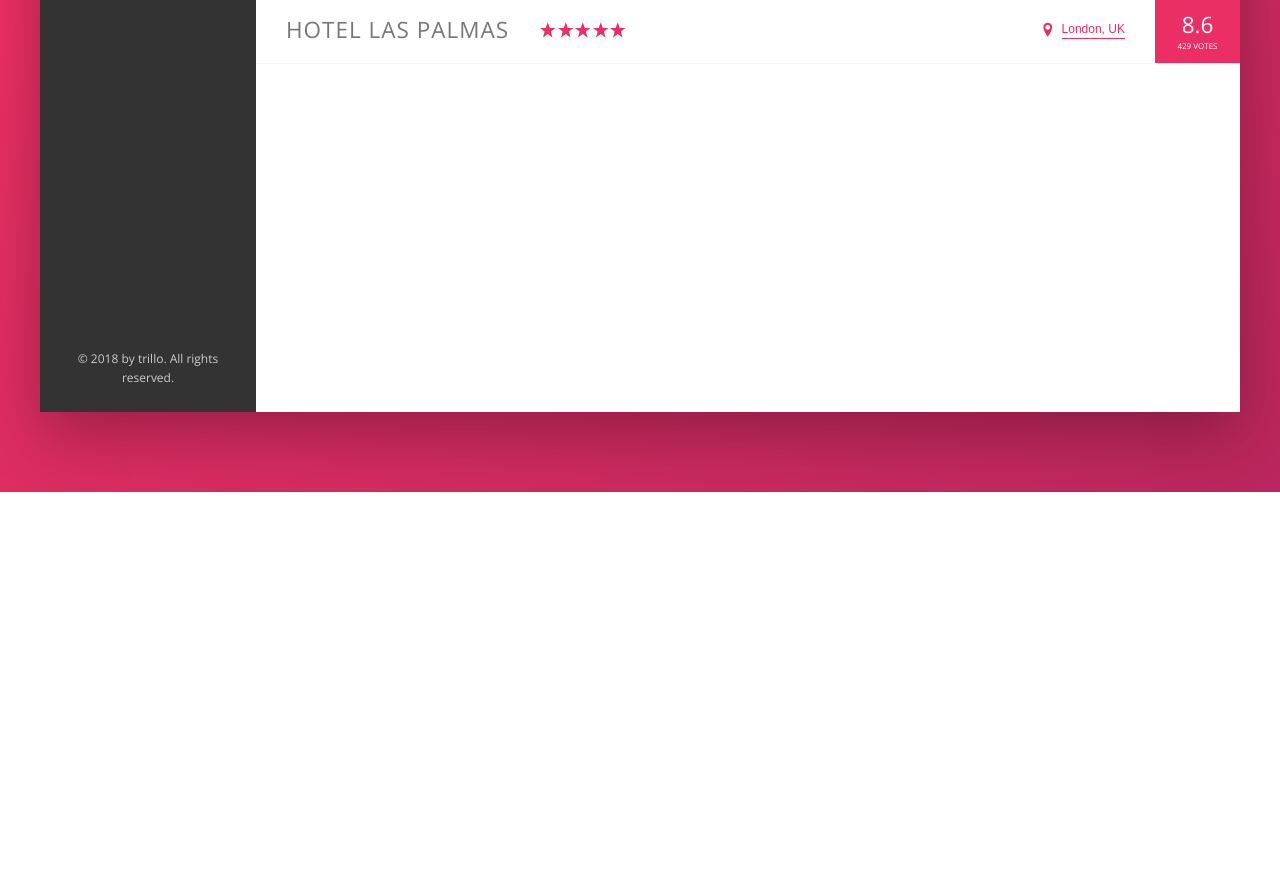
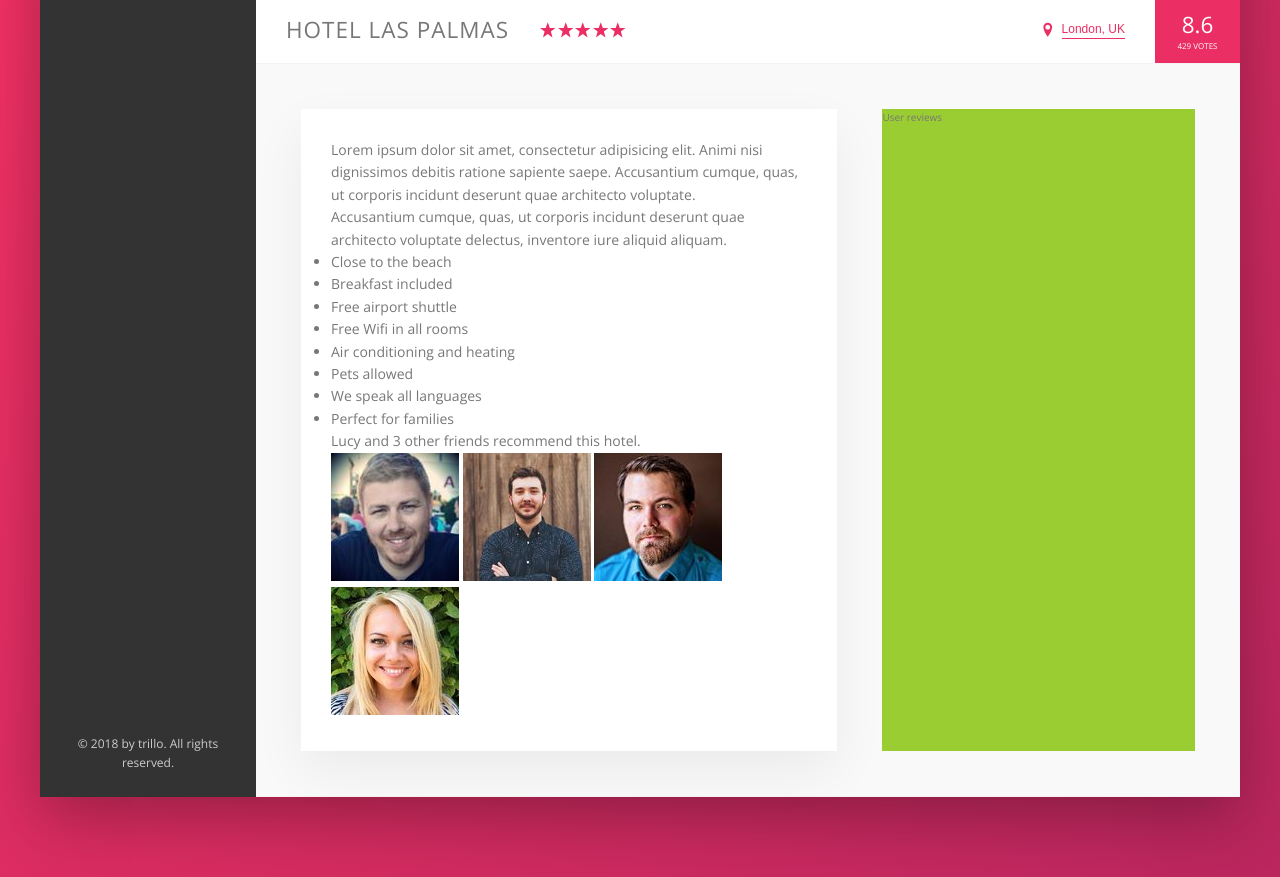
Before and after one commit to DaveCoded/trillo-project, a website: page index.html in a window 1280 px wide. Shown: the part 538-1415 px from the top of the page. Before the commit the page ends 1030 px from the top, so only its background shows below. Drawn offline with nearby package versions, Linux system fonts and the light colour scheme.

Commit message:
add description content

```diff
--- a/index.html
+++ b/index.html
@@ -139,6 +139,42 @@
             </div>
           </div>
 
+          <div class="detail">
+            <div class="description">
+              <p class="paragraph">
+                Lorem ipsum dolor sit amet, consectetur adipisicing elit. Animi nisi dignissimos debitis ratione sapiente saepe. Accusantium cumque, quas, ut corporis incidunt deserunt quae architecto voluptate.
+              </p>
+              <p class="paragraph">
+              Accusantium cumque, quas, ut corporis incidunt deserunt quae architecto voluptate delectus, inventore iure aliquid aliquam.
+              </p>
+              <ul class="list">
+                <li class="list__item">Close to the beach</li>
+                <li class="list__item">Breakfast included</li>
+                <li class="list__item">Free airport shuttle</li>
+                <li class="list__item">Free Wifi in all rooms</li>
+                <li class="list__item">Air conditioning and heating</li>
+                <li class="list__item">Pets allowed</li>
+                <li class="list__item">We speak all languages</li>
+                <li class="list__item">Perfect for families</li>
+              </ul>
+              <div class="recommend">
+                <p class="recommend__count">
+                  Lucy and 3 other friends recommend this hotel.
+                </p>
+                <div class="recommend__friends">
+                  <img src="img/user-3.jpg" alt="Friend 1" class="recommend__photo">
+                  <img src="img/user-4.jpg" alt="Friend 1" class="recommend__photo">
+                  <img src="img/user-5.jpg" alt="Friend 1" class="recommend__photo">
+                  <img src="img/user-6.jpg" alt="Friend 1" class="recommend__photo">
+                </div>
+              </div>
+            </div>
+
+            <div class="user-reviews">
+              User reviews
+            </div>
+          </div>
+
         </main>
       </div>
     </div>
--- a/sass/_base.scss
+++ b/sass/_base.scss
@@ -13,6 +13,9 @@
   --color-grey-dark-3: #999;
 
   --shadow-dark: 0 2rem 6rem rgba(0, 0, 0, .3);
+  --shadow-light: 0 2rem 5rem rgba(0, 0, 0, .06);
+
+  --line: 1px solid var(--color-grey-light-2);
 }
 
 * {
--- a/sass/_components.scss
+++ b/sass/_components.scss
@@ -208,7 +208,7 @@
 .overview {
   display: flex;
   align-items: center;
-  border-bottom: 1px solid var(--color-grey-light-2);
+  border-bottom: var(--line);
 
   &__heading {
     font-size: 2.25rem;
--- a/sass/_layout.scss
+++ b/sass/_layout.scss
@@ -11,7 +11,7 @@
   font-size: 1.4rem;
   height: 7rem;
   background-color: #fff;
-  border-bottom: 1px solid var(--color-grey-light-2);
+  border-bottom: var(--line);
 
   display: flex;
   justify-content: space-between;
@@ -35,8 +35,26 @@
 .hotel-view {
   background-color: #fff;
 
-  //TEST
-  height: 80rem;
-
   flex: 1;
 }
+
+.detail {
+  display: flex;
+  padding: 4.5rem;
+  background-color: var(--color-grey-light-1);
+  border-bottom: var(--line);
+}
+
+.description {
+  font-size: 1.4rem;
+  background-color: #fff;
+  box-shadow: var(--shadow-light);
+  padding: 3rem;
+  flex: 0 0 60%;
+  margin-right: 4.5rem;
+}
+
+.user-reviews {
+  background-color: yellowgreen;
+  flex: 1;
+}
```
Also changed, not shown: css/style.css.
